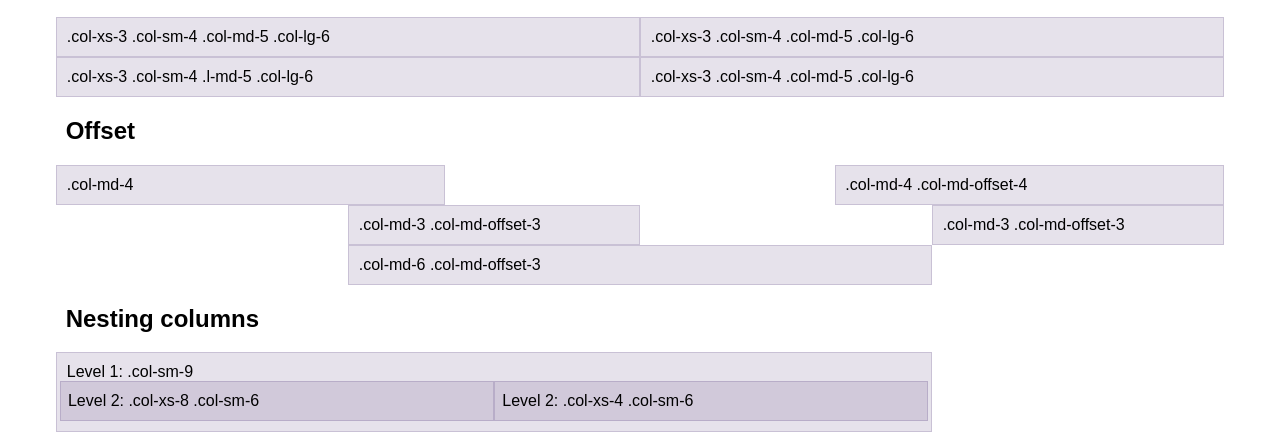
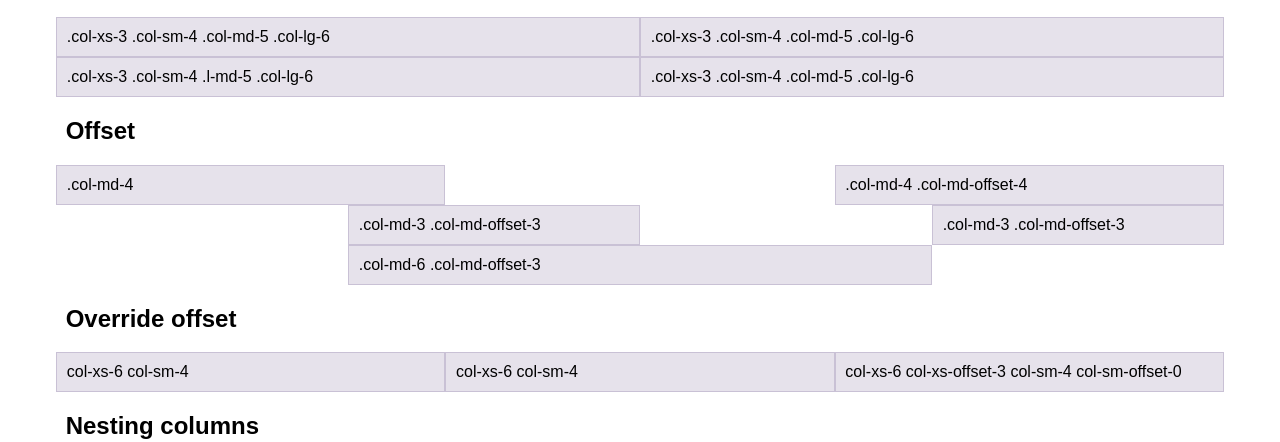
Before and after one commit to kkomelin/susyboot, a plain HTML site: page test_susyboot.html in a window 1280 px wide. Shown: the part 111-553 px from the top of the page. Drawn offline with Linux system fonts and the light colour scheme.

Commit message:
Added classes for overriding offsets.

```diff
--- a/scss/_mixins.scss
+++ b/scss/_mixins.scss
@@ -16,7 +16,7 @@
 
 // Generate offset classes, for example col-md-offset-[n].
 @mixin add-offset-classes($class, $grid-columns) {
-  @for $i from 1 through $grid-columns {
+  @for $i from 0 through $grid-columns {
     .col-#{$class}-offset-#{$i} {
       @include pre($i of $grid-columns);
     }
--- a/test_susyboot.html
+++ b/test_susyboot.html
@@ -34,6 +34,15 @@
     <div class="row">
         <div class="col-md-6 col-md-offset-3">.col-md-6 .col-md-offset-3</div>
     </div>
+    <h2>Override offset</h2>
+    <div class="row">
+        <div class="col-xs-6 col-sm-4">col-xs-6 col-sm-4
+        </div>
+        <div class="col-xs-6 col-sm-4">col-xs-6 col-sm-4
+        </div>
+        <div class="col-xs-6 col-xs-offset-3 col-sm-4 col-sm-offset-0">col-xs-6 col-xs-offset-3 col-sm-4 col-sm-offset-0
+        </div>
+    </div>
     <h2>Nesting columns</h2>
     <div class="row">
         <div class="col-sm-9">
```
Also changed, not shown: test_bootstrap.html (+9 -0 lines), README.md, css/susyboot.css.
